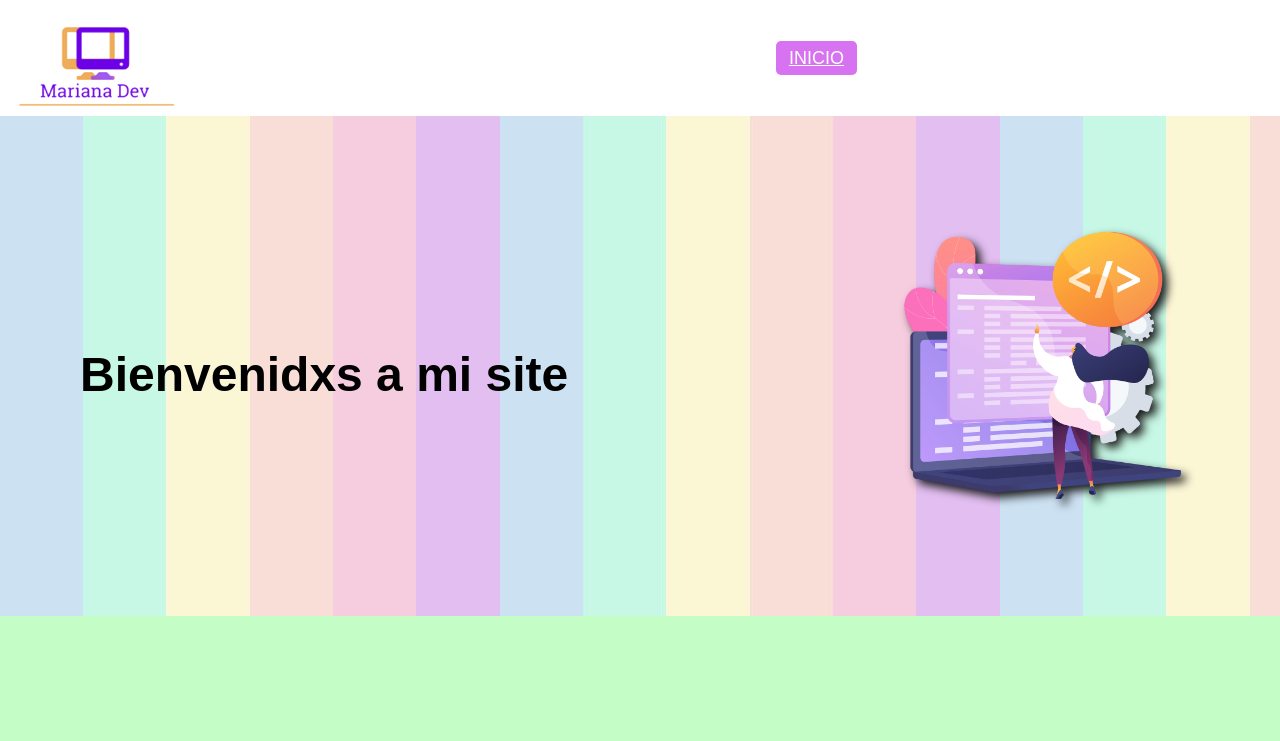
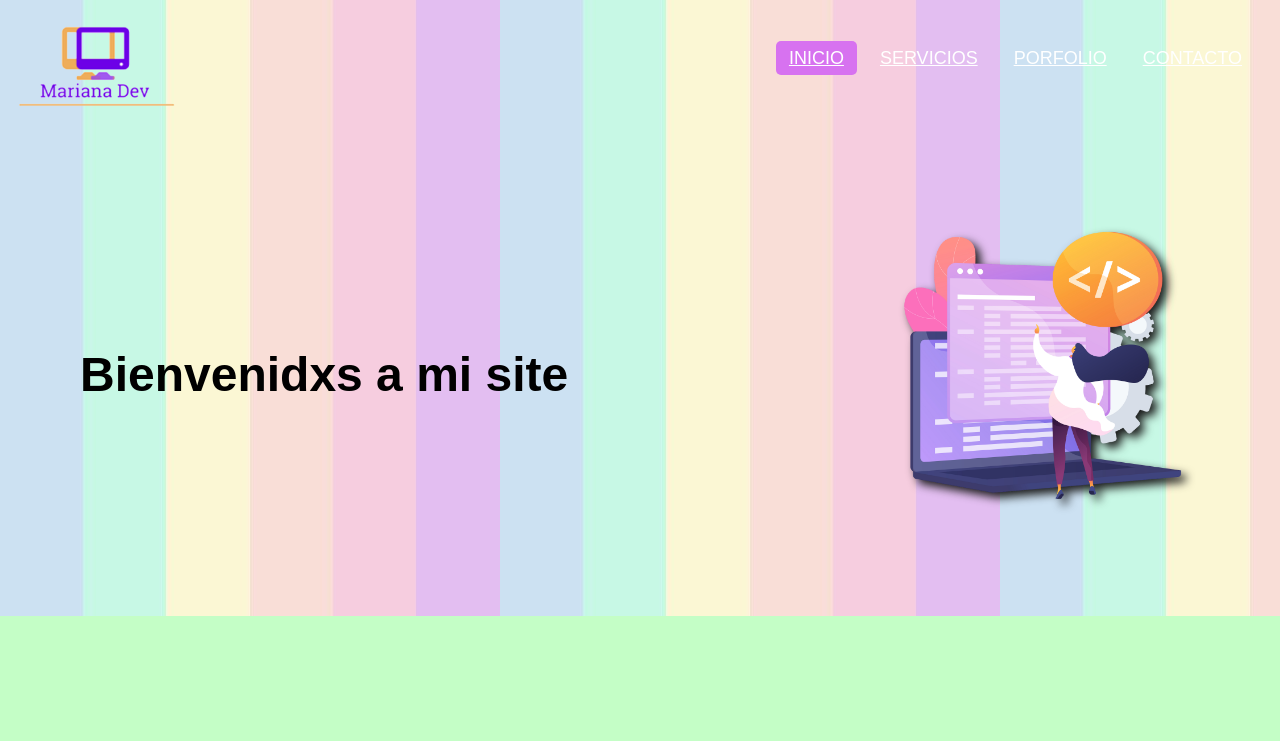
Before and after one commit to MarianaP-gang/Landing-Page, a plain HTML site: page index.html in a window 1280 px wide. Shown: the top 741 px of the page. Drawn offline with Linux system fonts and the light colour scheme; the site is published under a folder, as on GitHub Pages, so addresses that start at the root find nothing; a web font is replaced by a local one.

Commit message:
modifided: atyles.css

```diff
--- a/styles.css
+++ b/styles.css
@@ -9,7 +9,7 @@ body{
 .header{
 width: 100%;
 height: 89px;
-background: url(/img/fondo.jpg);
+background: url(./img/fondo.jpg);
 display: flex;
 justify-content: space-between;
 
```
